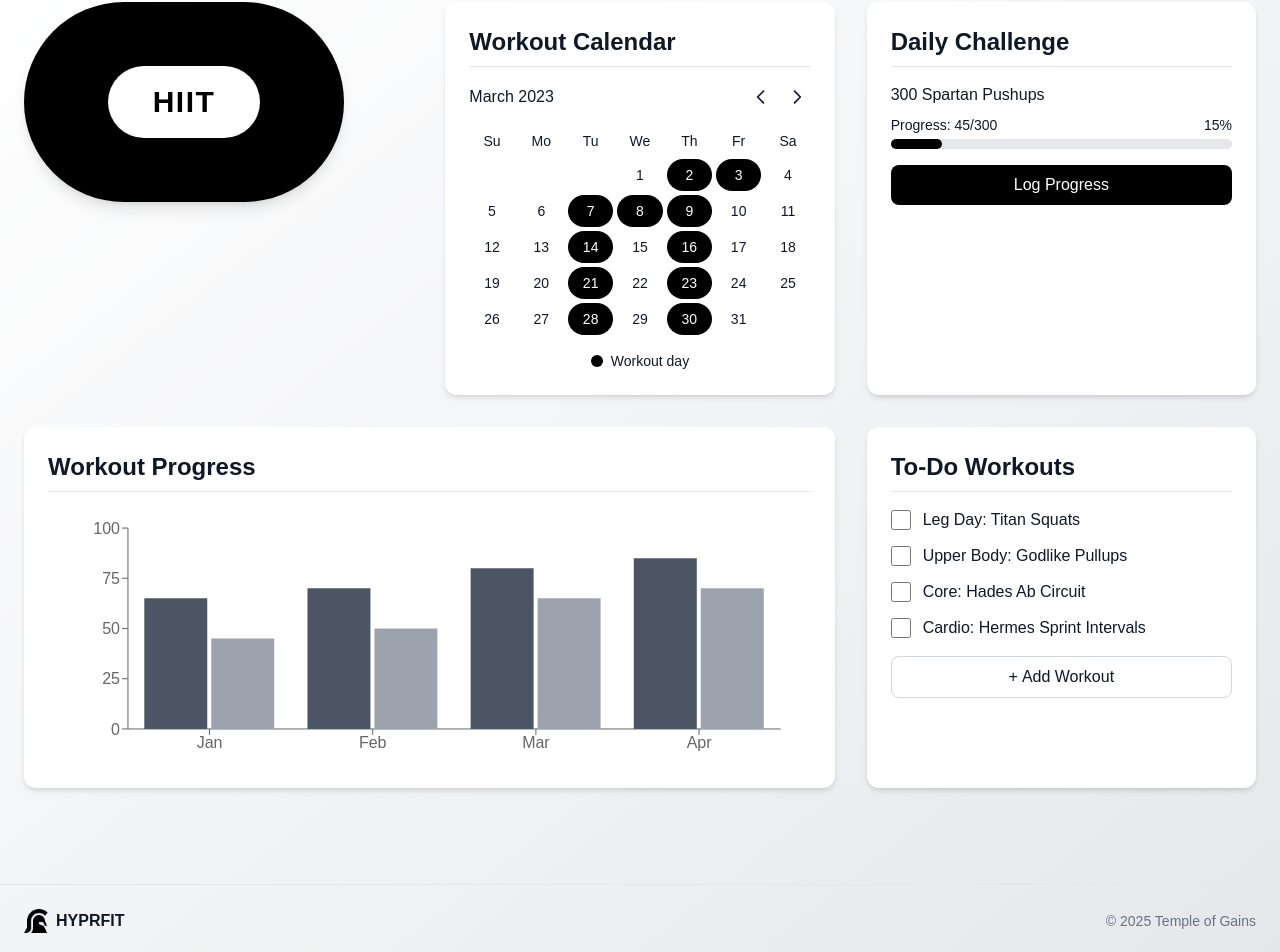
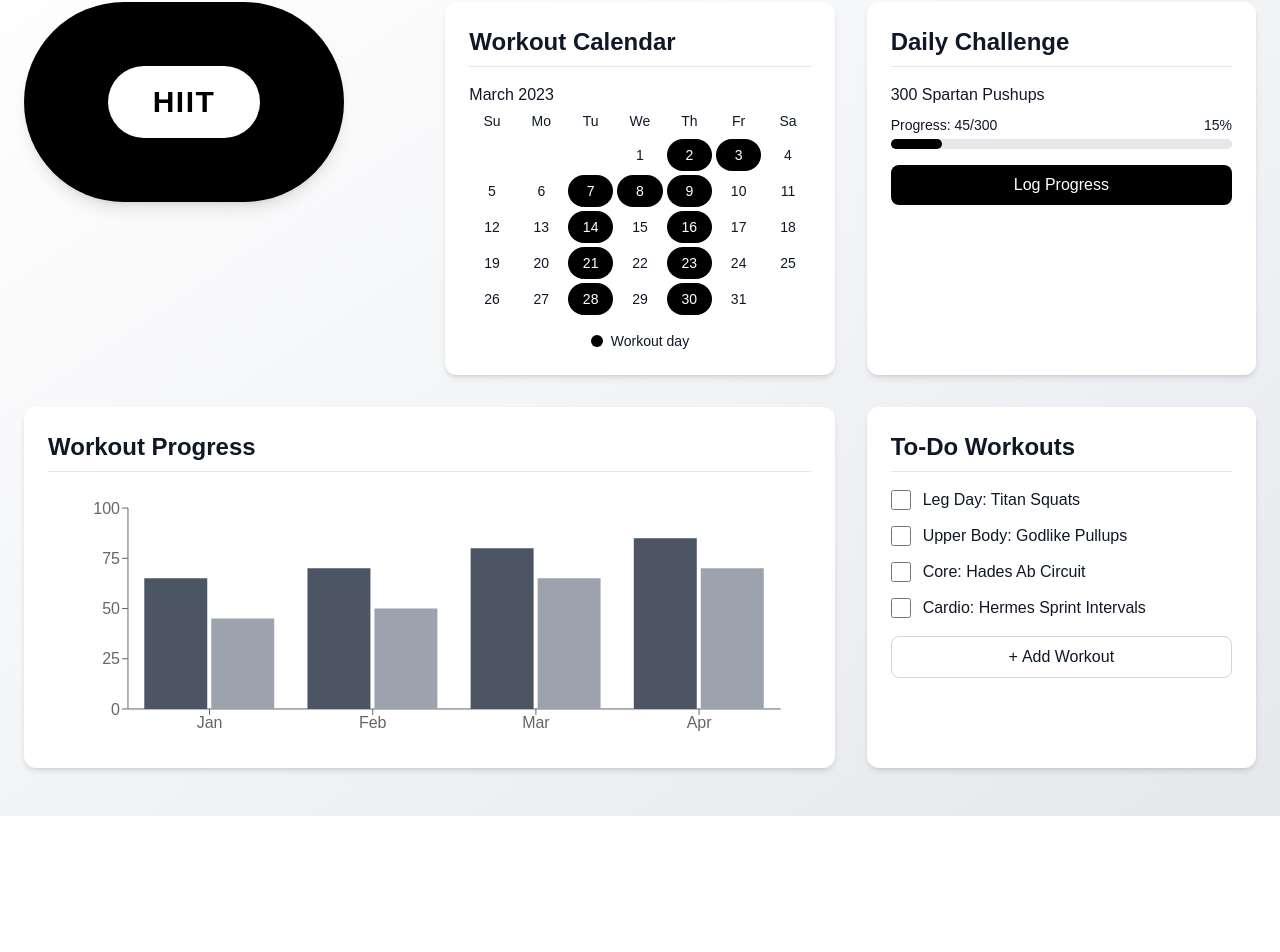
Before and after one commit to randomPlayerHere/hyprfit, a Next.js app: page /dashboard in a window 1280 px wide. Shown: the part 46-998 px from the top of the page. After the commit the page ends 862 px from the top, so only its background shows below. Built offline with nearby package versions, Linux system fonts and the light colour scheme.

Commit message:
added partial functionality to calender

```diff
--- a/app/dashboard/page.tsx
+++ b/app/dashboard/page.tsx
@@ -1,12 +1,10 @@
+
 "use client";
 import Image from "next/image";
-import Link from "next/link";
-import { useState ,useEffect} from "react";
+import { useState, useEffect } from "react";
 import { BarChart, Bar, XAxis, YAxis, Tooltip, ResponsiveContainer } from "recharts";
 
-export default function dashboard() {
-
-
+export default function Dashboard() {
   const workoutTypes = ["HIIT", "Strength", "Yoga", "Cardio"];
   const [currentWorkout, setCurrentWorkout] = useState(workoutTypes[0]);
 
@@ -17,7 +15,7 @@ export default function dashboard() {
     { name: "Athena Core Challenge", duration: "20 min", completed: false },
   ]);
 
-  // State for todo workouts
+  // State for to-do workouts
   const [todoWorkouts, setTodoWorkouts] = useState([
     { id: 1, name: "Leg Day: Titan Squats", completed: false },
     { id: 2, name: "Upper Body: Godlike Pullups", completed: false },
@@ -47,16 +45,7 @@ export default function dashboard() {
   const monthName = "March 2023";
   const daysInMonth = 31;
   const startDay = 3; // Wednesday (0 = Sunday)
-  const workoutDays = [2, 3, 7, 8, 9, 14, 16, 21, 23, 28, 30];
-
-  // Toggle workout completion
-  const toggleCompletion = (index: number) => {
-    setWorkouts((prevWorkouts) =>
-      prevWorkouts.map((workout, i) =>
-        i === index ? { ...workout, completed: !workout.completed } : workout
-      )
-    );
-  };
+  const [workoutDays, setWorkoutDays] = useState([2, 3, 7, 8, 9, 14, 16, 21, 23, 28, 30]);
 
   // Toggle todo workout completion
   const toggleTodoCompletion = (id: number) => {
@@ -83,14 +72,33 @@ export default function dashboard() {
     }
   };
 
+  // Check if all to-do workouts are completed and update the calendar
+  useEffect(() => {
+    if (todoWorkouts.every((workout) => workout.completed)) {
+      const nextAvailableDay = findNextAvailableWorkoutDay();
+      if (nextAvailableDay !== null) {
+        setWorkoutDays((prevDays) => [...prevDays, nextAvailableDay]);
+      }
+    }
+  }, [todoWorkouts]);
+
+  // Find the next available workout day
+  const findNextAvailableWorkoutDay = () => {
+    for (let i = 1; i <= daysInMonth; i++) {
+      if (!workoutDays.includes(i)) {
+        return i;
+      }
+    }
+    return null;
+  };
+
   return (
     <div className="min-h-screen bg-gradient-to-br from-white via-gray-100 to-gray-200 text-gray-900">
-
       {/* Dashboard Section */}
       <section className="max-w-7xl mx-auto px-6 py-12 grid grid-cols-1 lg:grid-cols-3 gap-8">
+
         {/* Current Workouts */}
         <div className="justify-center w-80 h-50 bg-black p-6 rounded-full flex items-center shadow-lg">
-      {/* Center Circle with Workout Type */}
           <div className="w-38 h-18 bg-white rounded-full flex items-center justify-center shadow-lg">
             <span className="text-black text-3xl font-bold uppercase tracking-wider">
               {currentWorkout}
@@ -101,23 +109,9 @@ export default function dashboard() {
         {/* Monthly Calendar */}
         <div className="bg-white p-6 rounded-xl shadow-md">
           <h2 className="text-2xl font-bold mb-4 border-b border-gray-200 pb-2">Workout Calendar</h2>
-          <div className="mb-4 flex justify-between items-center">
           <h3 className="font-medium">{monthName}</h3>
-            <div className="flex gap-2">
-              <button className="p-1 rounded hover:bg-gray-100">
-                <svg className="w-5 h-5" fill="none" stroke="currentColor" viewBox="0 0 24 24">
-                  <path strokeLinecap="round" strokeLinejoin="round" strokeWidth={2} d="M15 19l-7-7 7-7" />
-                </svg>
-              </button>
-              <button className="p-1 rounded hover:bg-gray-100">
-                <svg className="w-5 h-5" fill="none" stroke="currentColor" viewBox="0 0 24 24">
-                  <path strokeLinecap="round" strokeLinejoin="round" strokeWidth={2} d="M9 5l7 7-7 7" />
-                </svg>
-              </button>
-            </div>
-          </div>
           <div className="grid grid-cols-7 gap-1">
-            {['Su', 'Mo', 'Tu', 'We', 'Th', 'Fr', 'Sa'].map(day => (
+            {["Su", "Mo", "Tu", "We", "Th", "Fr", "Sa"].map((day) => (
               <div key={day} className="text-center text-sm font-medium py-1">{day}</div>
             ))}
             {Array.from({ length: startDay }).map((_, i) => (
@@ -130,7 +124,7 @@ export default function dashboard() {
                 <div
                   key={day}
                   className={`h-8 flex items-center justify-center rounded-full text-sm
-                    ${hasWorkout ? 'bg-black text-white' : 'hover:bg-gray-100'}`}
+                    ${hasWorkout ? "bg-black text-white" : "hover:bg-gray-100"}`}
                 >
                   {day}
                 </div>
@@ -188,8 +182,8 @@ export default function dashboard() {
 
           {todoWorkouts.length > 0 ? (
             <div className="space-y-3">
-              {todoWorkouts.map((workout, index) => (
-                <div key={workout.id || index} className="flex items-center">
+              {todoWorkouts.map((workout) => (
+                <div key={workout.id} className="flex items-center">
                   <input
                     type="checkbox"
                     checked={workout.completed}
@@ -216,50 +210,22 @@ export default function dashboard() {
                 className="w-full border border-gray-300 px-3 py-2 rounded-lg focus:outline-none focus:ring-1 focus:ring-black"
               />
               <div className="flex gap-2 mt-2">
-                <button
-                  onClick={addTodoWorkout}
-                  className="flex-1 bg-black text-white px-4 py-2 rounded-lg font-medium hover:bg-gray-800 transition-colors cursor-pointer"
-                >
+                <button onClick={addTodoWorkout} className="flex-1 bg-black text-white px-4 py-2 rounded-lg font-medium hover:bg-gray-800 transition-colors">
                   Add
                 </button>
-                <button
-                  onClick={() => setShowAddForm(false)}
-                  className="flex-1 border border-gray-300 px-4 py-2 rounded-lg font-medium hover:bg-gray-100 transition-colors cursor-pointer"
-                >
+                <button onClick={() => setShowAddForm(false)} className="flex-1 border border-gray-300 px-4 py-2 rounded-lg font-medium hover:bg-gray-100 transition-colors">
                   Cancel
                 </button>
               </div>
             </div>
           ) : (
-            <button
-              onClick={() => setShowAddForm(true)}
-              className="mt-4 w-full border border-gray-300 py-2 rounded-lg font-medium hover:bg-gray-100 transition-colors flex items-center justify-center gap-1 cursor-pointer"
-            >
+            <button onClick={() => setShowAddForm(true)} className="mt-4 w-full border border-gray-300 py-2 rounded-lg font-medium hover:bg-gray-100 transition-colors flex items-center justify-center gap-1">
               <span>+</span>
               <span>Add Workout</span>
             </button>
           )}
         </div>
       </section>
-
-      {/* Footer */}
-      <footer className="max-w-7xl mx-auto p-6 border-t border-gray-200 mt-12">
-        <div className="flex justify-between items-center">
-          <div className="flex items-center gap-2">
-            <Image
-              src="/greek-helmet.png"
-              alt="Greek Helmet"
-              width={24}
-              height={24}
-              className="h-6 w-6"
-            />
-            <span className="font-bold">HYPRFIT</span>
-          </div>
-          <div className="text-sm text-gray-500">
-            © {new Date().getFullYear()} Temple of Gains
-          </div>
-        </div>
-      </footer>
     </div>
   );
 }
--- a/app/user_details/page.tsx
+++ b/app/user_details/page.tsx
@@ -10,11 +10,31 @@ export default function UserDetails() {
   const [experience, setExperience] = useState("");
   const [sessionDuration, setSessionDuration] = useState("");
 
-  // Function to handle user data instead of API call
-  const handleUserData = (userData: any) => {
-    console.log("User Data Received:", userData);
-    alert("User data processed successfully!");
-    // You can now pass this data to another component or store it in state
+  // Function to handle user data processing (and sending to ML model via API)
+  const handleUserData = async (userData: any) => {
+    try {
+      // Send data to the ML model via an API call
+      const response = await fetch("/api/ml-model", {
+        method: "POST",
+        headers: {
+          "Content-Type": "application/json",
+        },
+        body: JSON.stringify(userData),
+      });
+
+      // Handle the API response
+      if (response.ok) {
+        const result = await response.json();
+        alert("ML Model Processed Successfully!");
+        console.log("ML Model Response:", result);
+        // You can handle the response data here (e.g., show recommendations, predictions, etc.)
+      } else {
+        throw new Error("Failed to send data to ML model.");
+      }
+    } catch (error) {
+      console.error("Error sending data to ML model:", error);
+      alert("Error processing data with the ML model.");
+    }
   };
 
   const handleSubmit = (e: React.FormEvent<HTMLFormElement>) => {
@@ -41,7 +61,7 @@ export default function UserDetails() {
       sessionDuration: numSessionDuration
     };
 
-    // Send data to the function instead of an API
+    // Send data to the ML API
     handleUserData(userData);
   };
 
@@ -73,6 +93,7 @@ export default function UserDetails() {
               <option value="">Select</option>
               <option value="male">Male</option>
               <option value="female">Female</option>
+              <option value="other">Other</option>
             </select>
           </div>
 
```
Lines whose indentation alone changed are shown as unchanged.
